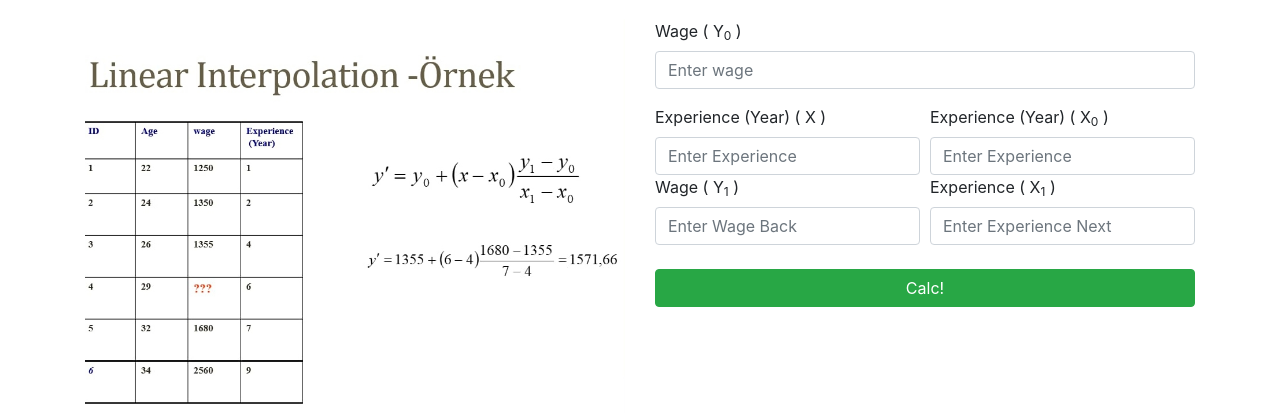
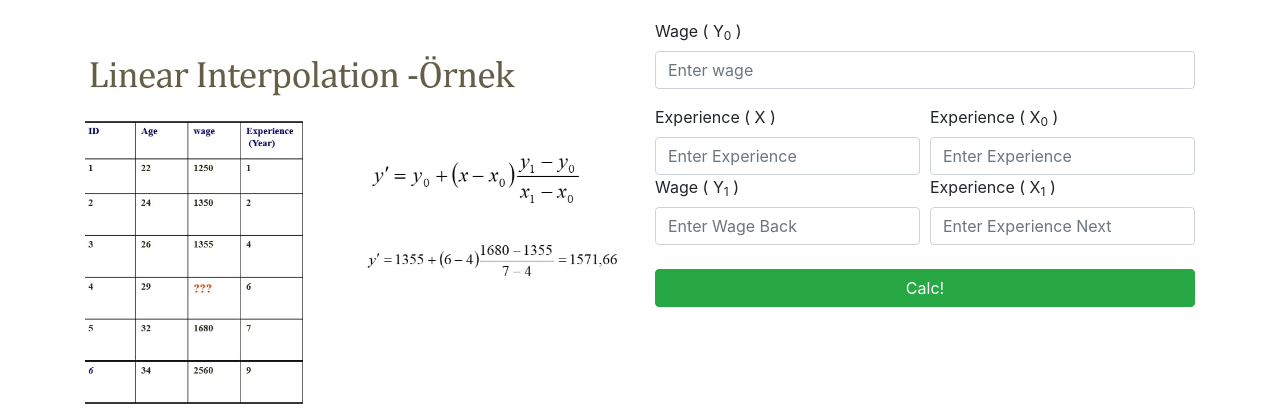
Before and after one commit to YusufDEDE/LinearIntepolation-Flask, a Flask app: page / in a window 1280 px wide. Shown: the part 237-650 px from the top of the page. Run offline with Flask 2, Linux system fonts and the light colour scheme; some libraries are stand-ins or nearby versions.

Commit message:
index.html update

```diff
--- a/templates/index.html
+++ b/templates/index.html
@@ -28,11 +28,11 @@
                     </div>
                     <div class="form-row">
                         <div class="col">
-                            <label for="x">Experience (Year) ( X )</label>
+                            <label for="x">Experience ( X )</label>
                             <input name="x" type="number" class="form-control" placeholder="Enter Experience">
                         </div>
                         <div class="col">
-                            <label for="x0">Experience (Year) ( X<sub>0</sub> )</label>
+                            <label for="x0">Experience ( X<sub>0</sub> )</label>
                             <input name="x0" type="number" class="form-control" placeholder="Enter Experience">
                         </div>
                     </div>
```
